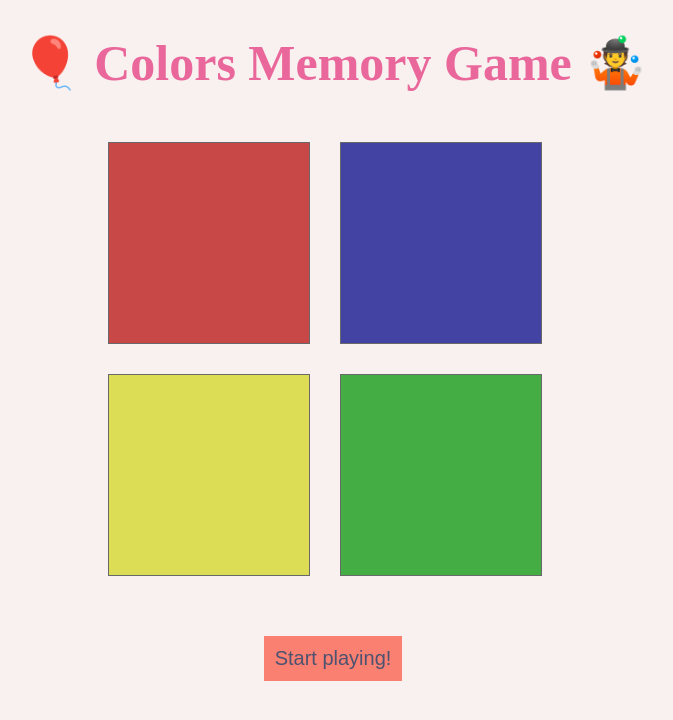
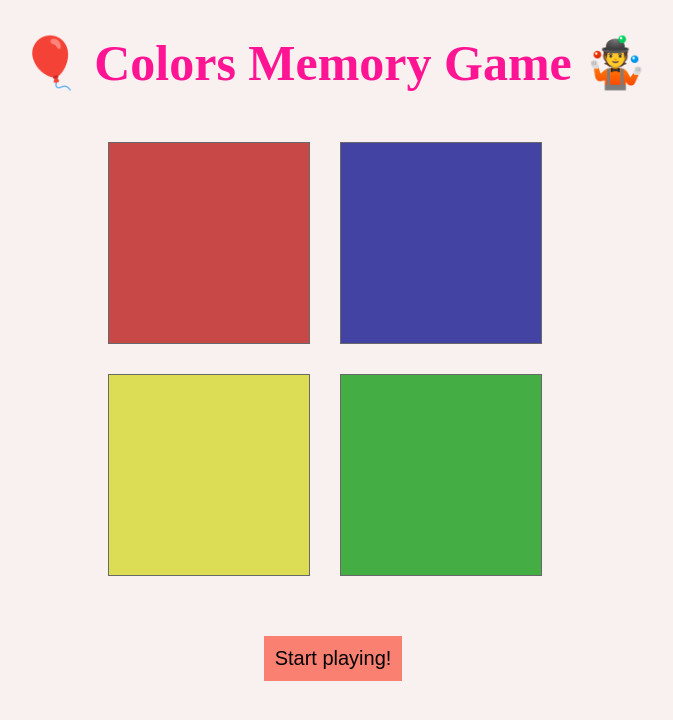
Before and after one commit to sablinali/colors_memory_game, a plain HTML site: page index.html in a window 1280 px wide. Shown: the whole page, without its empty margins (307-980 px from the left). Drawn offline with Linux system fonts and the light colour scheme.

Commit message:
changed color of title and text in button

```diff
--- a/index.css
+++ b/index.css
@@ -5,7 +5,7 @@ body{
 
 h1{
     text-align: center;
-    color:#E9679B;
+    color:deeppink;
     font-size: 50px;
     font-weight: bold;
 }
@@ -56,7 +56,7 @@ h1{
     margin: auto;
     display: block;
     margin-top: 60px;
-    color: #4C5270;
+    color:black;
     font-size: bold;
     font-size: 20px;
 
```
